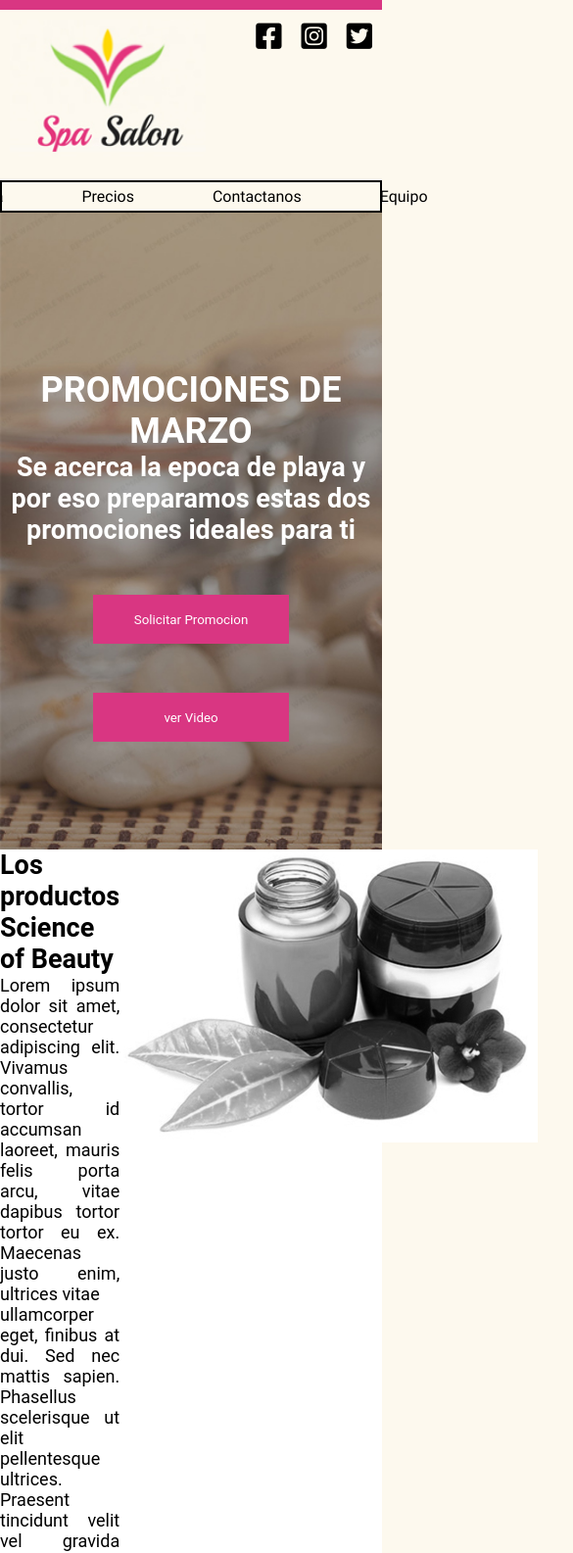
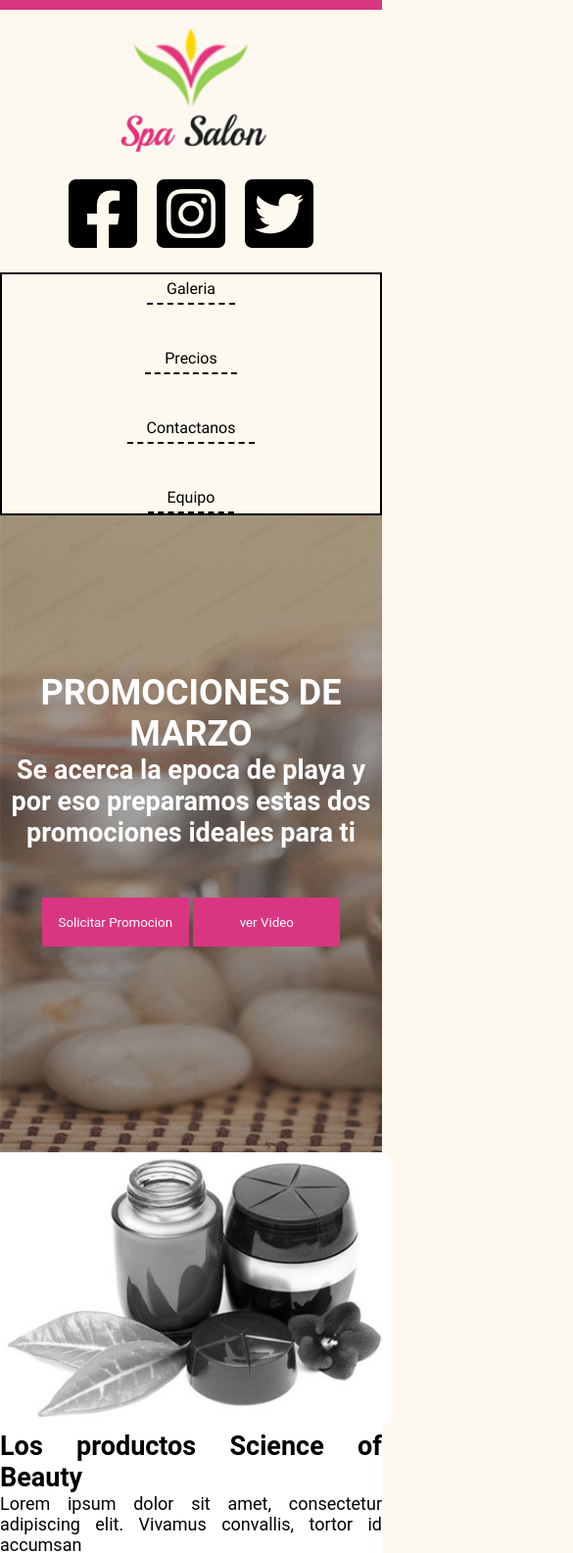
Before and after one commit to AngelCan/practiceSpa, a plain HTML site: page index.html in a window 390 px wide. Shown: the top 1585 px of the page at 98% size, 585 px wide, since content can reach past the window. Drawn offline with Linux system fonts and the light colour scheme.

Commit message:
movil view fixed

```diff
--- a/css/movil.css
+++ b/css/movil.css
@@ -1,18 +1,47 @@
-@media screen and (max-whidt: 400px){
-    .area{
-        max-width: 400px;
-        margin-left: 0rem;
+@media screen and (max-width: 400px) {
+    .nav-container{
+        display: flex;
+        flex-direction: column;
+        padding: 10px 10px;
+        align-items: center;
     }
-    .menu{
+    .navbar a{
+        font-size: 5rem;
+    }
+    .nav-options a{
+        border: 2px solid var(--tertiary-color);
+        border-style: none none dashed none;
+    }
+    .items{
+        display: flex;
+        flex-direction: column;
+        align-items: center;
+    }
+    .fondo button{
+        width: 150px;
+    }
+    .whiteSection{
+        display: flex;
+        flex-flow: column-reverse;
+    }
+    .image figure img{
+        border-radius: 10px;
         max-width: 400px;
     }
-    .options{
+    .thirdSection{
+        display: flex;
+        flex-flow: column;
+    }
+    .image2 figure img{
+        border-radius: 10px;
         max-width: 400px;
     }
-    .optionscuadro{
-        max-width: 400px;
+    .cardArea{
+        display: inline-block;
+        flex-flow: column;
+        justify-content: center;
     }
-    .optionscuadro a{
-        outline: solid;
+    .card{
+        margin-top: 10px;
     }
 }
```
